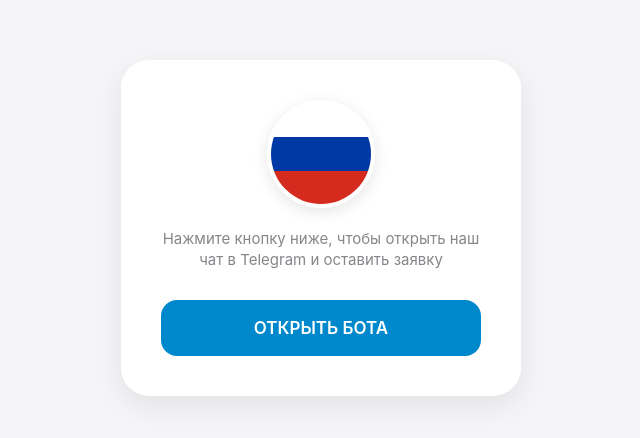
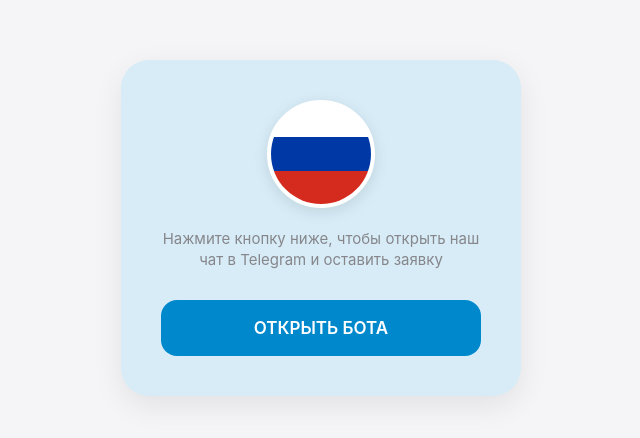
Before and after one commit to RikiTikiTavi75/visitor, a plain HTML site: page index.html in a window 1280 px wide. Shown: the part 172-610 px from the top of the page, without its empty margins (319-959 px from the left). Drawn offline with Linux system fonts and the light colour scheme.

Commit message:
Update index.html

```diff
--- a/index.html
+++ b/index.html
@@ -6,7 +6,7 @@
     <title>СВЯЗЬ</title>
     <style>
         body { font-family: -apple-system, system-ui, sans-serif; display: flex; justify-content: center; align-items: center; height: 100vh; margin: 0; background-color: #f5f5f7; }
-        .card { background: white; padding: 40px; border-radius: 28px; box-shadow: 0 10px 30px rgba(0,0,0,0.08); text-align: center; max-width: 320px; width: 90%; }
+        .card { background: #d7ecf7; padding: 40px; border-radius: 28px; box-shadow: 0 10px 30px rgba(0,0,0,0.08); text-align: center; max-width: 320px; width: 90%; }
         .logo { font-size: 50px; margin-bottom: 20px; }
         h1 { font-size: 22px; margin-bottom: 10px; color: #1d1d1f; }
         p { color: #86868b; margin-bottom: 30px; font-size: 15px; line-height: 1.4; }
```
